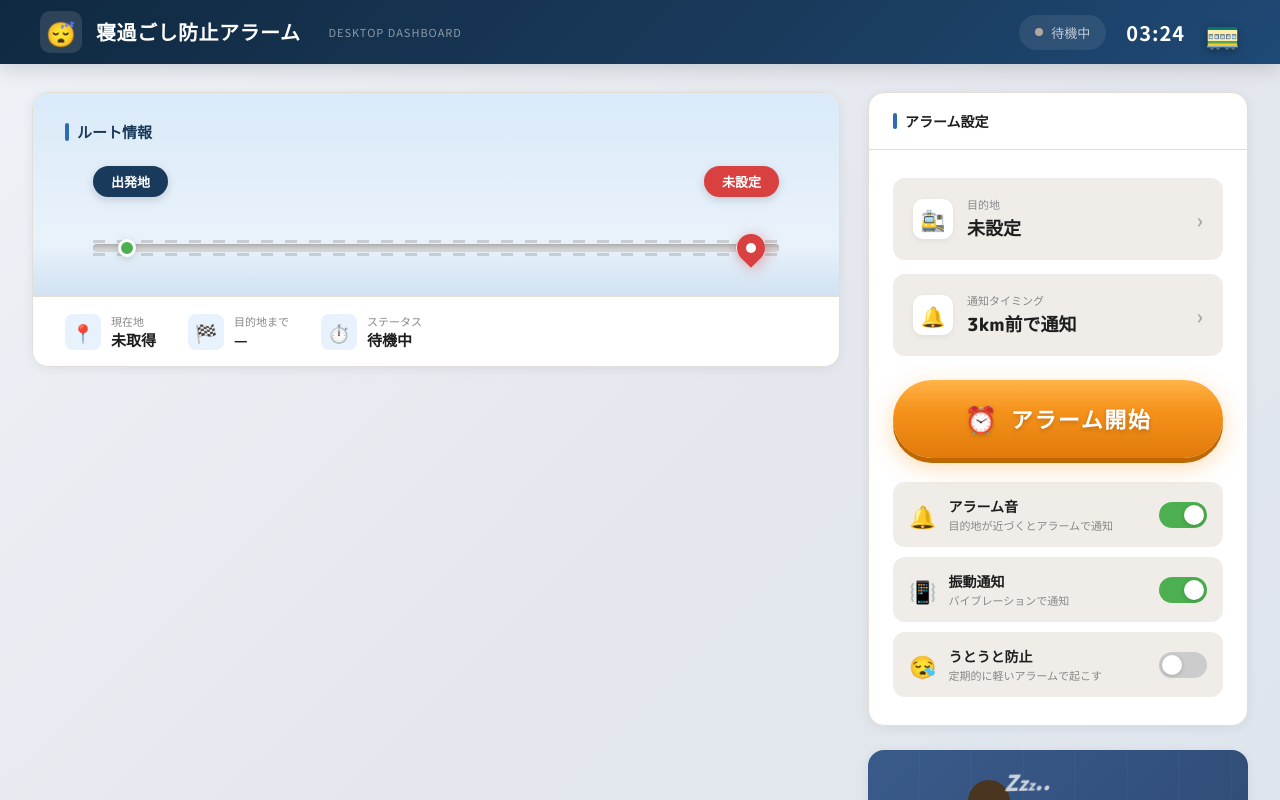
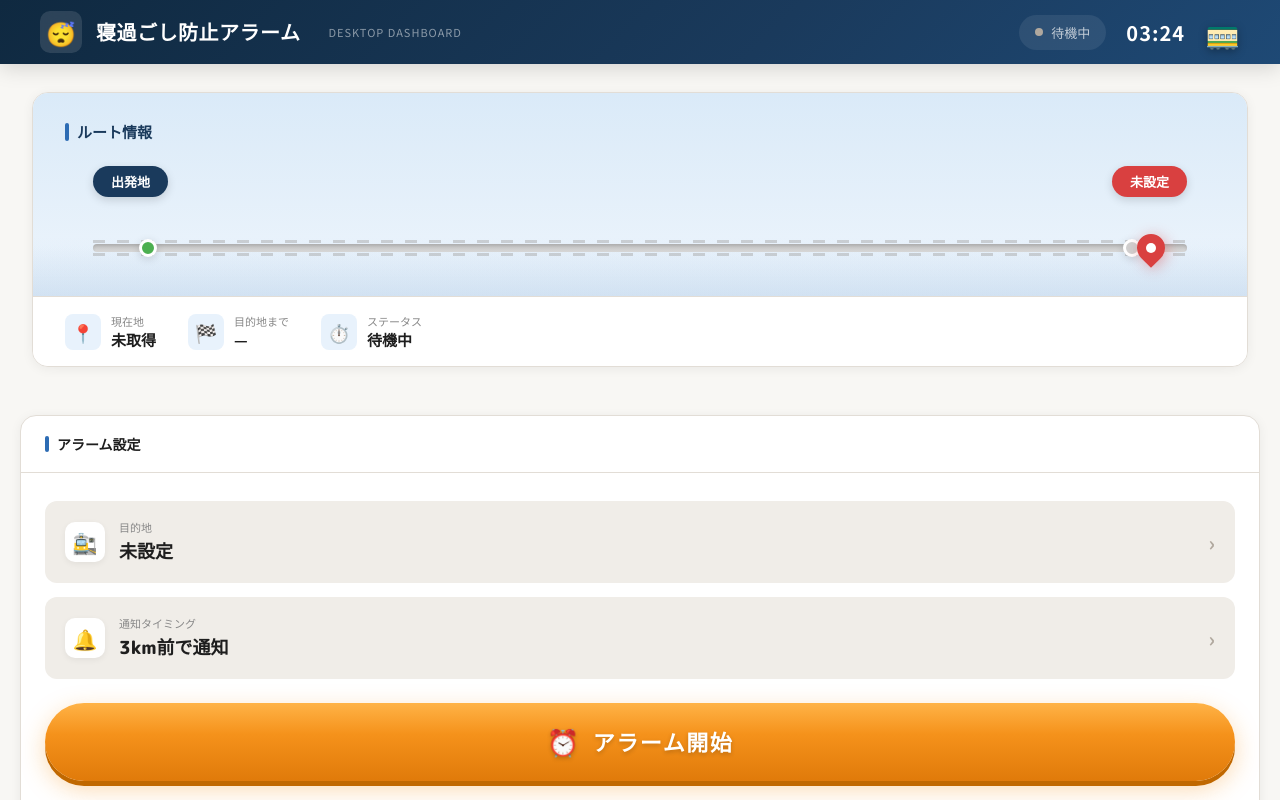
Before and after one commit to kimusann0604/train-never-late-timer, a React (Vite) app: page / in a window 1280 px wide. Shown: the top 800 px of the page. Built offline with nearby package versions, Linux system fonts and the light colour scheme.

Commit message:
feat: レイアウトを修正

```diff
--- a/src/App.css
+++ b/src/App.css
@@ -97,11 +97,17 @@
 }
 
 /* ===== MAIN LAYOUT ===== */
+.dashboard {
+  display: flex;
+  flex-direction: column;
+  min-height: 100vh;
+  background: #f8f7f4;
+  width: 100%;
+}
+
 .main-layout {
   display: grid;
-  grid-template-columns: 1fr 380px;
-  gap: 28px;
-  max-width: 1400px;
+  width: 100%;
   margin: 28px auto;
   padding: 0 32px;
   animation: pageLoad 0.6s ease-out;
@@ -117,6 +123,9 @@
   display: flex;
   flex-direction: column;
   gap: 24px;
+  max-width: 900px;
+  margin: 0 auto;
+  width: 100%;
 }
 
 /* Route Map Card */
@@ -510,6 +519,7 @@
   display: flex;
   flex-direction: column;
   gap: 24px;
+  padding: 20px;
 }
 
 /* Alarm Control Card */
--- a/src/App.tsx
+++ b/src/App.tsx
@@ -204,7 +204,7 @@ function App() {
       {/* Main Layout */}
       <div className="main-layout">
         {/* LEFT COLUMN */}
-        <div className="left-col">
+        {/* <div className="left-col"> */}
         {/* Route Map Card */}
         <div className="route-card">
           <div className="route-card-header">
@@ -449,11 +449,12 @@ function App() {
           <div className="warning-icon">⚠</div>
           <div className="warning-text">注意: 寝過ごしにご注意ください！</div>
         </div>
-        </div>
+        {/*</div>*/}
       </div>
 
       {/* Station Modal (Destination Picker) */}
-      {showStationModal && (
+      {
+        showStationModal && (
           <div
             className="modal-overlay show"
             onClick={(e) => e.target === e.currentTarget && setShowStationModal(false)}
@@ -504,10 +505,12 @@ function App() {
               </div>
             </div>
           </div>
-      )}
+        )
+      }
 
       {/* Notify Modal */}
-      {showNotifyModal && (
+      {
+        showNotifyModal && (
           <div
             className="modal-overlay show"
             onClick={(e) => e.target === e.currentTarget && setShowNotifyModal(false)}
@@ -543,11 +546,12 @@ function App() {
               </div>
             </div>
           </div>
-      )}
+        )
+      }
 
       {/* Error */}
       {error && <div className="error-banner">{error}</div>}
-    </div>
+    </div >
   );
 }
 
```
Lines whose indentation alone changed are shown as unchanged.
